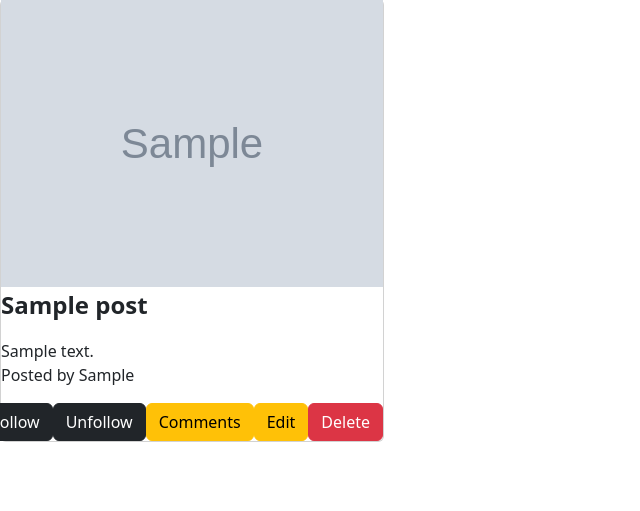
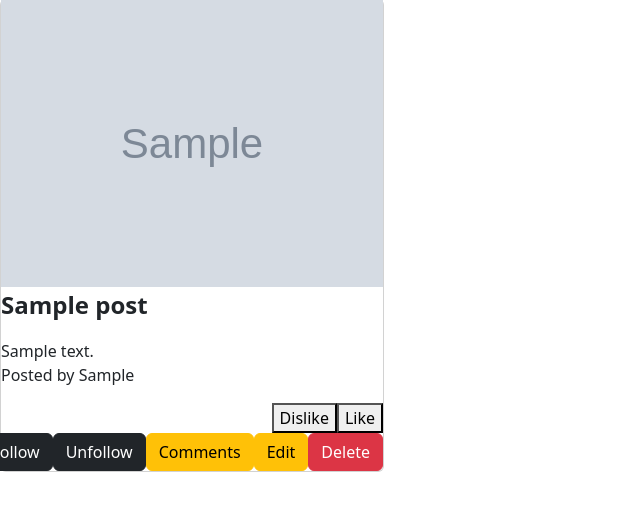
Before and after one commit to tpawlow1/ArtWork, a Flask app: page /homepage in a window 1280 px wide. Shown: the part 209-720 px from the top of the page, without its empty margins (0-640 px from the left). Run offline with Flask 2, Linux system fonts and the light colour scheme; the visitor is signed in with stand-in values (Sample User, id 1); tables that the repository leaves empty hold one stand-in row (values such as "Sample post"); grey boxes marked "Sample" are stand-in pictures.

Commit message:
like/dislike button functional

```diff
--- a/app.py
+++ b/app.py
@@ -180,7 +180,6 @@ def createPost():
     title = request.form.get('title')
     description = request.form.get('description')
 
-
     # pull file from form, get path
     file = request.files['file']
     # If the user does not select a file, the browser submits an
@@ -193,8 +192,9 @@ def createPost():
         file.save(filepath)
 
     # add to db
-    addcom = 'INSERT INTO Posts VALUES (%s, %s, %s, %s, %s)'
-    addvals = (postid, title, description, file.filename, user)
+    addcom = 'INSERT INTO Posts VALUES (%s, %s, %s, %s, %s, %s, %s)'
+    addvals = (postid, title, description,
+               file.filename, user, 0, 0)
     mysqlcursor.execute(addcom, addvals)
     mydb.commit()
 
@@ -218,7 +218,6 @@ def updatePost(id):
     newtitle = request.form.get('title')
     newdescription = request.form.get('description')
 
-
     addcom = ("UPDATE Posts \
                 SET title = (%s), \
                 description = (%s) \
@@ -230,16 +229,18 @@ def updatePost(id):
 
     return redirect('/homepage')
 
-#send user to post page with comments, submit comment to db and reload page
-@app.route('/comments/<id>', methods=['GET','POST'])
+# send user to post page with comments, submit comment to db and reload page
+
+
+@app.route('/comments/<id>', methods=['GET', 'POST'])
 def getPostComments(id):
 
     # grabbing post info
     mysqlcursor.execute("SELECT * FROM Posts WHERE id = '" + str(id) + "'")
     data = mysqlcursor.fetchall()[0]
 
-    if request.method =='POST':
-        #info from comment
+    if request.method == 'POST':
+        # info from comment
         comment = request.form.get('comment')
         username = session['user']
 
@@ -249,14 +250,12 @@ def getPostComments(id):
         mysqlcursor.execute(addcom, addvals)
         mydb.commit()
 
-
      # grabbing comments info
-    mysqlcursor.execute("SELECT * FROM Comments WHERE post_id = '" + str(id) + "'")
+    mysqlcursor.execute(
+        "SELECT * FROM Comments WHERE post_id = '" + str(id) + "'")
     comments = mysqlcursor.fetchall()
 
-
     return render_template('postComments.html', post=data, comments=comments)
-
 
 
 # delete post using POST request
@@ -270,12 +269,15 @@ def deletePost(id):
     return redirect('/homepage')
 
 # follow user
+
+
 @app.post('/follow')
 def follow_user():
     following = request.form.get('username')
     user = session['user']
 
-    mysqlcursor.execute(f"SELECT * FROM Follows WHERE follower='{user}' AND following='{following}'")
+    mysqlcursor.execute(
+        f"SELECT * FROM Follows WHERE follower='{user}' AND following='{following}'")
     existing_relationship = mysqlcursor.fetchone()
 
     if existing_relationship is not None:
@@ -289,7 +291,9 @@ def follow_user():
 
     return redirect(url_for('homepage'))
 
-#unfollow user
+# unfollow user
+
+
 @app.post('/unfollow')
 def unfollow_user():
     unfollowing = request.form.get('username')
@@ -302,10 +306,45 @@ def unfollow_user():
 
     return redirect(url_for('homepage'))
 
+
 @app.get("/msg/<uname>")
 def chatuser(uname):
     return render_template('/msguser', user=uname)
 
+# like post using POST request
+
+
+@app.route('/like/<id>', methods=['POST'])
+def like_post(id):
+    likecom = ("UPDATE Posts SET likes = likes + 1 WHERE id = (%s)")
+    likevals = (id,)
+    mysqlcursor.execute(likecom, likevals)
+    mydb.commit()
+
+    likecom = ("UPDATE Posts SET dislikes = dislikes - 1 WHERE id = (%s)")
+    likevals = (id,)
+    mysqlcursor.execute(likecom, likevals)
+    mydb.commit()
+
+    return redirect('/homepage')
+
+# dislike post using POST request
+
+
+@app.route('/dislike/<id>', methods=['POST'])
+def dislike_post(id):
+    dislikecom = ("UPDATE Posts SET dislikes = dislikes + 1 WHERE id = (%s)")
+    dislikevals = (id,)
+    mysqlcursor.execute(dislikecom, dislikevals)
+    mydb.commit()
+
+    dislikecom = ("UPDATE Posts SET likes = likes - 1 WHERE id = (%s)")
+    dislikevals = (id,)
+    mysqlcursor.execute(dislikecom, dislikevals)
+    mydb.commit()
+
+    return redirect('/homepage')
+
 
 if __name__ == "__main__":
     app.run()
--- a/artworkdb.sql
+++ b/artworkdb.sql
@@ -21,7 +21,9 @@ CREATE TABLE IF NOT EXISTS`Posts`(
     `title` varchar(50),
     `description` varchar(300),
     `filepath` varchar(2048),
-    `user` varchar(40)
+    `user` varchar(40),
+    `likes` INT,
+    `dislikes` INT
 );
 
 
--- a/templates/homepage.html
+++ b/templates/homepage.html
@@ -44,37 +44,39 @@
         <!-- displays username of the poster -->
         <p>Posted by {{post[i][4]}}</p>
 
+        <div class="d-flex justify-content-end">
+          <form method="post">
+            <button
+              type="submit"
+              class="btn-warning"
+              formaction="/dislike/{{post[i][0]}}"
+            >
+              Dislike
+            </button>
+          </form>
+
+          <form method="post">
+            <button
+              type="submit"
+              class="btn-warning"
+              formaction="/like/{{post[i][0]}}"
+            >
+              Like
+            </button>
+          </form>
+        </div>
+
         <td>
           <div class="d-flex justify-content-end">
             <!-- displays buttons on the same line-->
-            <form
-              action="{{ url_for('follow_user') }}"
-              method="post">
-              <input
-                type="hidden"
-                name="username"
-                value={{post[i][4]}}>
-              <button
-                type="submit"
-                class="btn btn-dark"
-                >
-                Follow
-              </button>
+            <form action="{{ url_for('follow_user') }}" method="post">
+              <input type="hidden" name="username" value="{{post[i][4]}}" />
+              <button type="submit" class="btn btn-dark">Follow</button>
             </form>
 
-            <form
-              action="{{ url_for('unfollow_user') }}"
-              method="post">
-              <input
-                type="hidden"
-                name="username"
-                value={{post[i][4]}}>
-              <button
-                type="submit"
-                class="btn btn-dark"
-                >
-                Unfollow
-              </button>
+            <form action="{{ url_for('unfollow_user') }}" method="post">
+              <input type="hidden" name="username" value="{{post[i][4]}}" />
+              <button type="submit" class="btn btn-dark">Unfollow</button>
             </form>
 
             <form>
```
